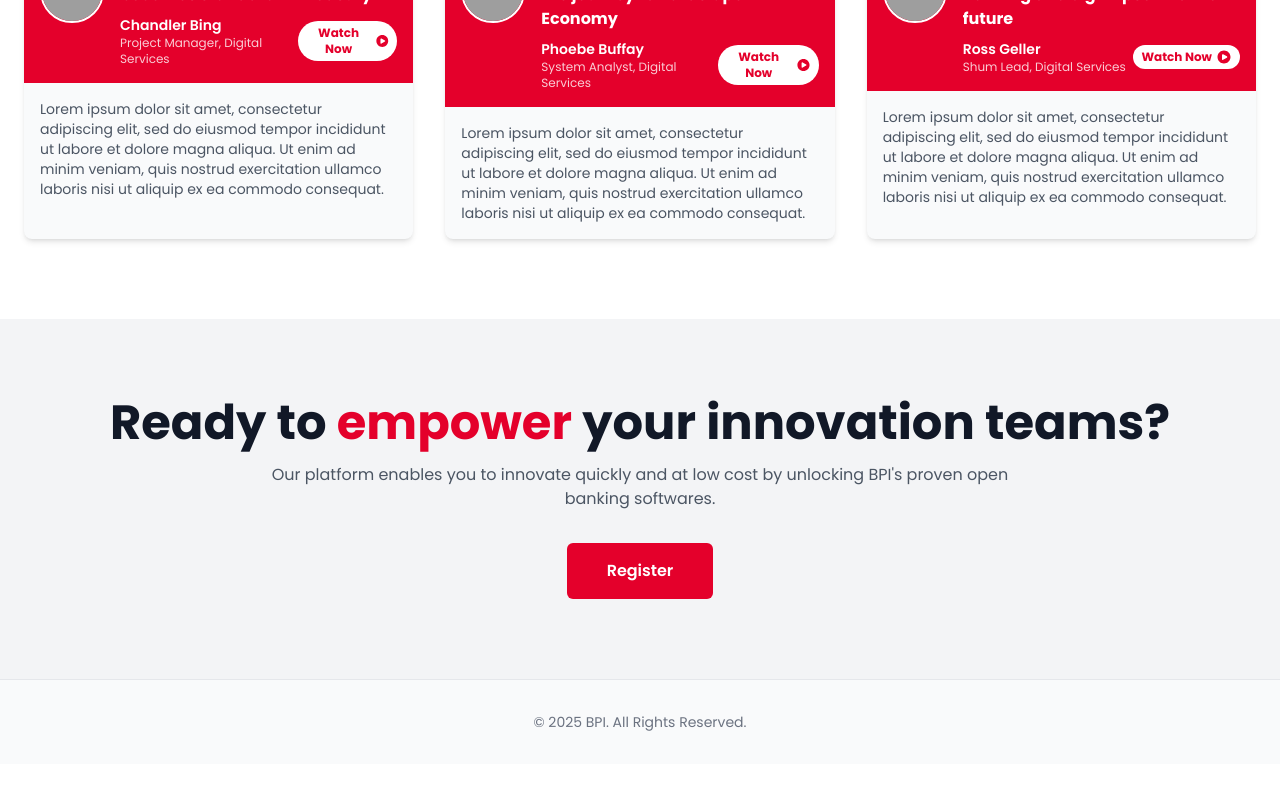
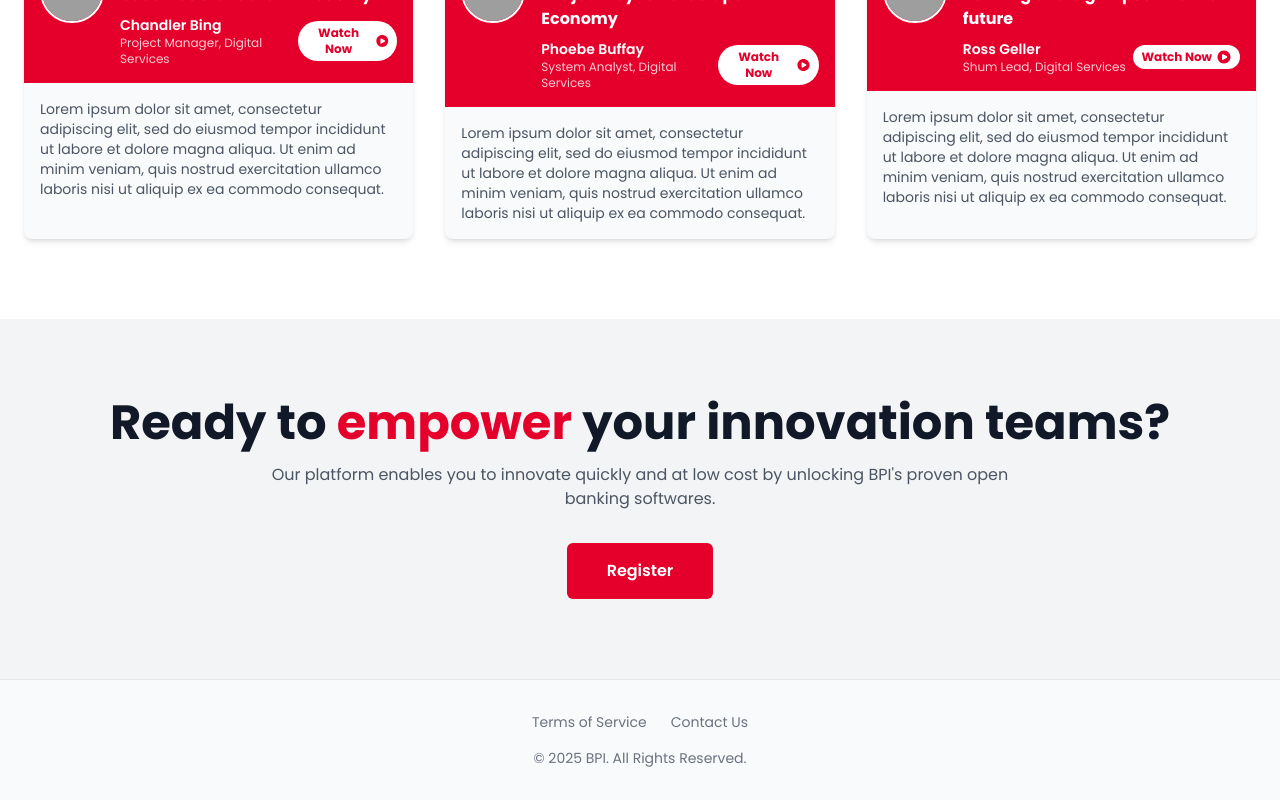
Before and after one commit to namedina2989/BPIDevPortal, a React (Vite) app: page / in a window 1280 px wide. Shown: the part 1962-2762 px from the top of the page. Before the commit the page ends 2726 px from the top, so only its background shows below. Built offline with nearby package versions, Linux system fonts and the light colour scheme; grey boxes are pictures that could not be loaded.

Commit message:
add successfull page

```diff
--- a/App.tsx
+++ b/App.tsx
@@ -11,6 +11,7 @@ import { ContactUsPage } from './pages/ContactUsPage';
 import { RegisterPage } from './pages/RegisterPage';
 import { BillsPaymentPage } from './pages/BillsPaymentPage';
 import { FundTransferPage } from './pages/FundTransferPage';
+import { RegistrationSuccessPage } from './pages/RegistrationSuccessPage';
 import { Page } from './types';
 
 const App: React.FC = () => {
@@ -24,6 +25,10 @@ const App: React.FC = () => {
   const handleSignIn = useCallback(() => {
     setIsLoggedIn(true);
     setCurrentPage('home');
+  }, []);
+
+  const handleRegistration = useCallback(() => {
+    setCurrentPage('registration-success');
   }, []);
 
   const handleSignOut = useCallback(() => {
@@ -46,7 +51,9 @@ const App: React.FC = () => {
       case 'contact-us':
         return <ContactUsPage />;
       case 'register':
-        return <RegisterPage setCurrentPage={setCurrentPage} onSignIn={handleSignIn} onOpenTerms={openTermsModal} />;
+        return <RegisterPage setCurrentPage={setCurrentPage} onRegister={handleRegistration} onOpenTerms={openTermsModal} />;
+      case 'registration-success':
+        return <RegistrationSuccessPage />;
       case 'bills-payment':
         return <BillsPaymentPage setCurrentPage={setCurrentPage} />;
       case 'fund-transfer':
@@ -62,10 +69,10 @@ const App: React.FC = () => {
   }
 
 
-  if (currentPage === 'register') {
+  if (currentPage === 'register' || currentPage === 'registration-success') {
     return (
       <>
-        <RegisterPage setCurrentPage={setCurrentPage} onSignIn={handleSignIn} onOpenTerms={openTermsModal} />
+        {renderPage()}
         <TermsOfServiceModal isOpen={isTermsModalOpen} onClose={closeTermsModal} />
       </>
     );
@@ -95,7 +102,20 @@ const Footer: React.FC<{ setCurrentPage: (page: Page) => void; currentPage: Page
     return (
         <footer className={`${footerBgClass} border-t border-gray-200`}>
             <div className={`container mx-auto px-6 py-8 text-center ${textColorClass} text-sm`}>
-
+            <div className="flex justify-center space-x-6 mb-4">
+                    <a
+                        href="#"
+                        onClick={(e) => { e.preventDefault(); onOpenTerms(); }}
+                        className="hover:text-bpi-red transition-colors">
+                        Terms of Service
+                    </a>
+                    <a
+                        href="#"
+                        onClick={(e) => { e.preventDefault(); setCurrentPage('contact-us'); }}
+                        className="hover:text-bpi-red transition-colors">
+                        Contact Us
+                    </a>
+                </div>
                 <p>&copy; {new Date().getFullYear()} BPI. All Rights Reserved.</p>
 
             </div>
--- a/components/Icons.tsx
+++ b/components/Icons.tsx
@@ -98,6 +98,12 @@ export const PhoneIcon = ({ className = 'w-6 h-6' }: { className?: string }) =>
 export const CloseIcon = ({ className = 'w-6 h-6' }: { className?: string }) => (
     <svg xmlns="http://www.w3.org/2000/svg" fill="none" viewBox="0 0 24 24" strokeWidth={1.5} stroke="currentColor" className={className}>
       <path strokeLinecap="round" strokeLinejoin="round" d="M6 18 18 6M6 6l12 12" />
+    </svg>
+);
+
+export const CheckCircleIcon = ({ className = 'w-12 h-12' }: { className?: string }) => (
+    <svg xmlns="http://www.w3.org/2000/svg" fill="none" viewBox="0 0 24 24" strokeWidth={1.5} stroke="currentColor" className={className}>
+        <path strokeLinecap="round" strokeLinejoin="round" d="M9 12.75 11.25 15 15 9.75M21 12a9 9 0 1 1-18 0 9 9 0 0 1 18 0Z" />
     </svg>
 );
 
--- a/pages/RegisterPage.tsx
+++ b/pages/RegisterPage.tsx
@@ -4,7 +4,7 @@ import { CloseIcon } from '../components/Icons';
 
 interface RegisterPageProps {
     setCurrentPage: (page: Page) => void;
-    onSignIn: () => void;
+    onRegister: () => void;
     onOpenTerms: () => void;
 }
 
@@ -17,7 +17,13 @@ const BpiLogo = () => (
     </div>
 );
 
-export const RegisterPage: React.FC<RegisterPageProps> = ({ setCurrentPage, onSignIn, onOpenTerms }) => {
+export const RegisterPage: React.FC<RegisterPageProps> = ({ setCurrentPage, onRegister, onOpenTerms }) => {
+
+    const handleFormSubmit = (e: React.FormEvent) => {
+        e.preventDefault();
+        onRegister();
+    };
+
     return (
         <div className="min-h-screen flex items-center justify-center bg-gray-100 p-4">
             <div className="w-full max-w-5xl bg-white rounded-lg shadow-2xl flex overflow-hidden relative">
@@ -47,7 +53,7 @@ export const RegisterPage: React.FC<RegisterPageProps> = ({ setCurrentPage, onSi
                     <h2 className="text-3xl font-bold text-gray-900 mb-2">Create Account</h2>
                     <p className="text-gray-500 mb-8">Let's get you started!</p>
 
-                    <form onSubmit={(e) => e.preventDefault()}>
+                    <form onSubmit={handleFormSubmit}>
                         <div className="grid grid-cols-1 md:grid-cols-2 gap-4">
                             <div>
                                 <label htmlFor="first-name" className="block text-sm font-medium text-gray-700 mb-2">First Name</label>
--- a/types.ts
+++ b/types.ts
@@ -11,4 +11,4 @@ export interface ApiData {
   pageLink?: Page;
 }
 
-export type Page = 'home' | 'api-catalog' | 'get-started' | 'documentation' | 'support' | 'terms-of-service' | 'contact-us' | 'register' | 'bills-payment' | 'fund-transfer';
+export type Page = 'home' | 'api-catalog' | 'get-started' | 'documentation' | 'support' | 'terms-of-service' | 'contact-us' | 'register' | 'bills-payment' | 'fund-transfer' | 'registration-success';
```
Also changed, not shown: 3 other files (tests, documents, lock files or other folders).
